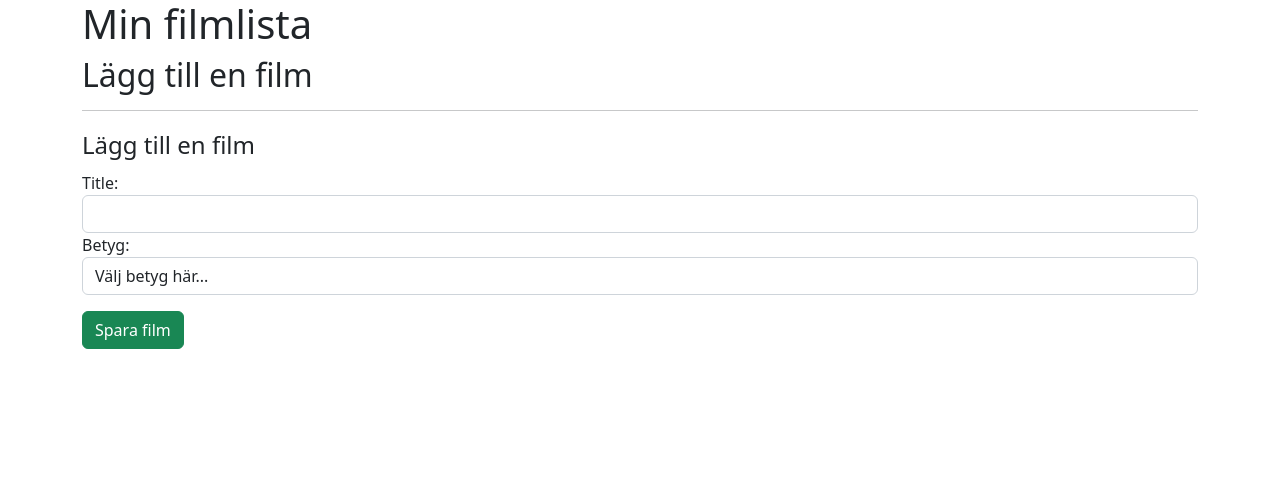
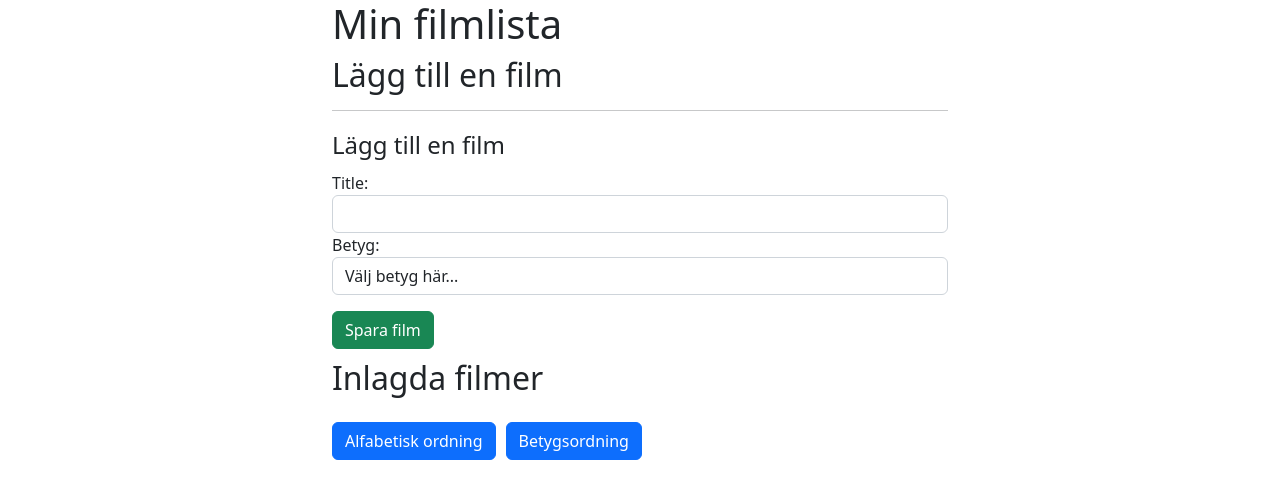
Before and after one commit to olsson7/js-ramverk, a React (Create React App) app: page / in a window 1280 px wide. Shown: the top 498 px of the page. Built offline with nearby package versions, Linux system fonts and the light colour scheme.

Commit message:
added sorting functions

```diff
--- a/public/index.html
+++ b/public/index.html
@@ -2,7 +2,7 @@
 <html lang="en">
   <head>
     <meta charset="utf-8" />
-    <link rel="icon" href="%PUBLIC_URL%/favicon.ico" />
+    <link rel="icon" href="%PUBLIC_URL%/star.png" />
     <meta name="viewport" content="width=device-width, initial-scale=1" />
     <meta name="theme-color" content="#000000" />
     <meta
@@ -27,7 +27,7 @@
       work correctly both with client-side routing and a non-root public URL.
       Learn how to configure a non-root public URL by running `npm run build`.
     -->
-    <title>React App</title>
+    <title>Film app</title>
   </head>
   <body class="container">
     <noscript>You need to enable JavaScript to run this app.</noscript>
--- a/src/AddMovieForm.js
+++ b/src/AddMovieForm.js
@@ -21,6 +21,14 @@ export default function AddMovieForm() {
 
   function deleteMovie(id){
     setMovies(movies.filter((movie) => movie.id != id));
+  }
+
+  function sortByTitle(){
+    setMovies(movies.concat().sort((a, b) => a.title.localeCompare(b.title)));
+  }
+
+  function sortByRating(){
+    setMovies(movies.concat().sort((a, b) => b.rating - a.rating));
   }
 
 
@@ -47,12 +55,17 @@ export default function AddMovieForm() {
         </form>
       </fieldset>
 
+      <h2>Inlagda filmer</h2>
+
       <ul className='list-group'>
         {movies.map((movie) => (
           <Movie key={movie.id} id={movie.id} title={movie.title} rating={movie.rating} deleteMovie={deleteMovie} />
         ))}
       </ul>
 
+      <button id='alfa' className="btn btn-primary mt-3" onClick={sortByTitle}>Alfabetisk ordning</button>
+      <button id='betyg' className="btn btn-primary mt-3" onClick={sortByRating}>Betygsordning</button>
+
     </div>
   );
 }
--- a/src/App.css
+++ b/src/App.css
@@ -4,6 +4,14 @@
     margin-right: 5px;
 }
 
+body.container {
+    width: 50%;
+}
+
 #SaveBtn {
     margin-bottom: 10px;
 }
+
+#alfa {
+    margin-right: 10px;
+}
```
